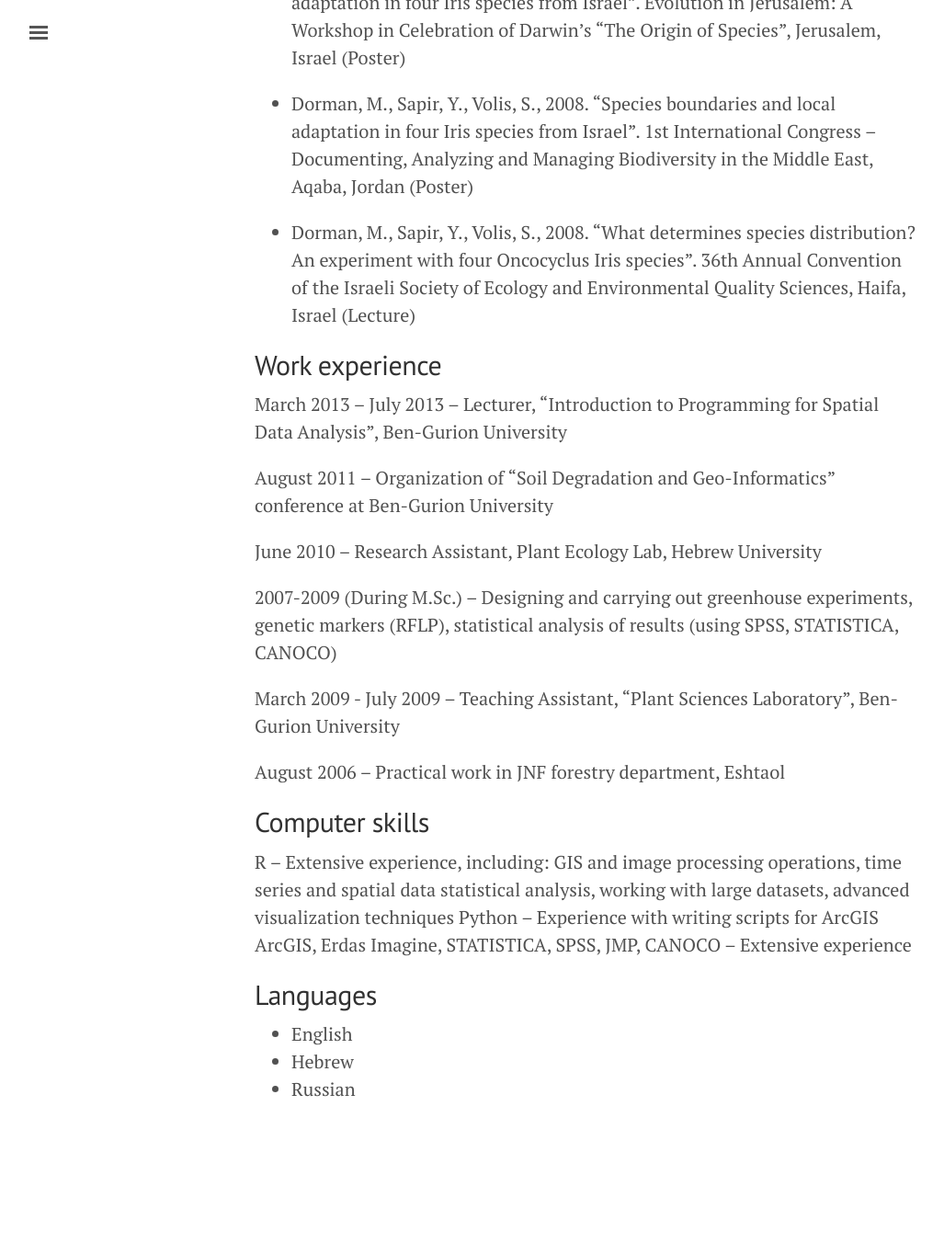
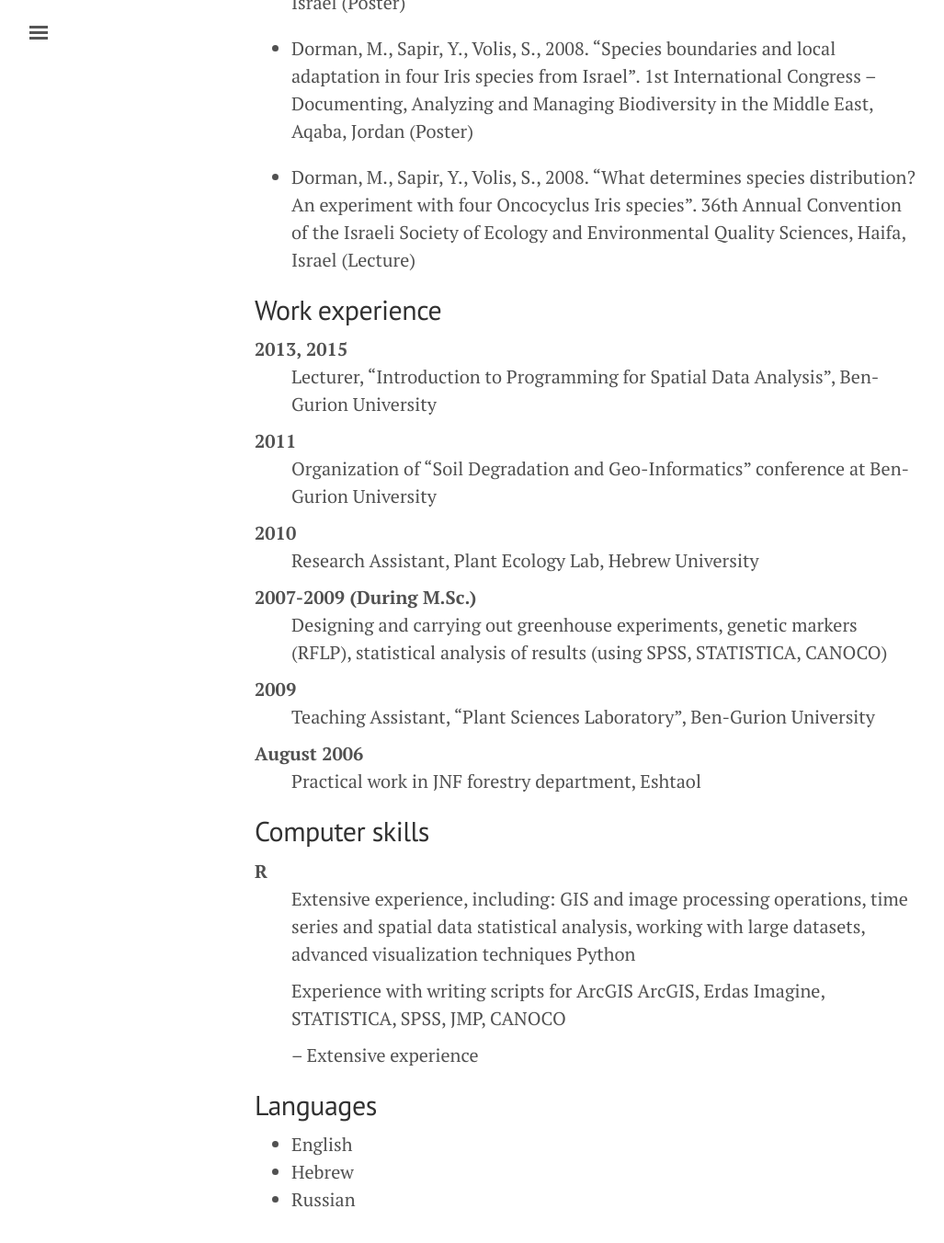
Before and after one commit to michaeldorman/michaeldorman.github.io, a Jekyll site: the page built from cv.md, in a window 1280 px wide and 1400 px high, scrolled down 4788 px. Shown: the top 1352 px of the window at 92% size, without its empty margins (3-1030 px from the left). Built offline with Jekyll 4.4.1, drawn with Linux system fonts in a browser that asks for light colours; before the commit the page ends 6068 px from its top, so only the background shows below that; some of the changed text lies outside the part shown.

Commit message:
Update cv.md

```diff
--- a/cv.md
+++ b/cv.md
@@ -59,14 +56,14 @@
 
 ## Grants/Awards
 2014
-: The Karshon Foundation Scholarship in Forest Research, Bet-Dagan
+:    The Karshon Foundation Scholarship in Forest Research, Bet-Dagan
 
 2009
-: Merav Ziv Award for Excellence in Ecology, Sde-Boker
+:    Merav Ziv Award for Excellence in Ecology, Sde-Boker
 
 2006, 2007
-: Dean’s list, Rehovot
-: JNF grant for "Nature Conservation" B.Sc program, Rehovot
+:    Dean’s list, Rehovot
+:    JNF grant for "Nature Conservation" B.Sc program, Rehovot
 
 ## Presentation in conferences
 
@@ -110,23 +107,32 @@
 
 ## Work experience
 
-March 2013 – July 2013 – Lecturer, "Introduction to Programming for Spatial Data Analysis", Ben-Gurion University
+2013, 2015
+:    Lecturer, "Introduction to Programming for Spatial Data Analysis", Ben-Gurion University
 
-August 2011 – Organization of "Soil Degradation and Geo-Informatics" conference at Ben-Gurion University
+2011
+:    Organization of "Soil Degradation and Geo-Informatics" conference at Ben-Gurion University
 
-June 2010 – Research Assistant, Plant Ecology Lab, Hebrew University
+2010
+:    Research Assistant, Plant Ecology Lab, Hebrew University
 
-2007-2009 (During M.Sc.) – Designing and carrying out greenhouse experiments, genetic markers (RFLP), statistical analysis of results (using SPSS, STATISTICA, CANOCO)
+2007-2009 (During M.Sc.)
+:    Designing and carrying out greenhouse experiments, genetic markers (RFLP), statistical analysis of results (using SPSS, STATISTICA, CANOCO)
 
-March 2009 - July 2009 – Teaching Assistant, "Plant Sciences Laboratory", Ben-Gurion University
+2009
+:    Teaching Assistant, "Plant Sciences Laboratory", Ben-Gurion University
 
-August 2006 – Practical work in JNF forestry department, Eshtaol
+August 2006
+:    Practical work in JNF forestry department, Eshtaol
 
 ## Computer skills
 
-R – Extensive experience, including: GIS and image processing operations, time series and spatial data statistical analysis, working with large datasets, advanced visualization techniques
-Python – Experience with writing scripts for ArcGIS
-ArcGIS, Erdas Imagine, STATISTICA, SPSS, JMP, CANOCO – Extensive experience
+R
+:    Extensive experience, including: GIS and image processing operations, time series and spatial data statistical analysis, working with large datasets, advanced visualization techniques
+Python
+:    Experience with writing scripts for ArcGIS
+ArcGIS, Erdas Imagine, STATISTICA, SPSS, JMP, CANOCO
+:    – Extensive experience
 
 ## Languages
 
```
Also changed, not shown: other parts of cv.md (+0 -3 lines).
